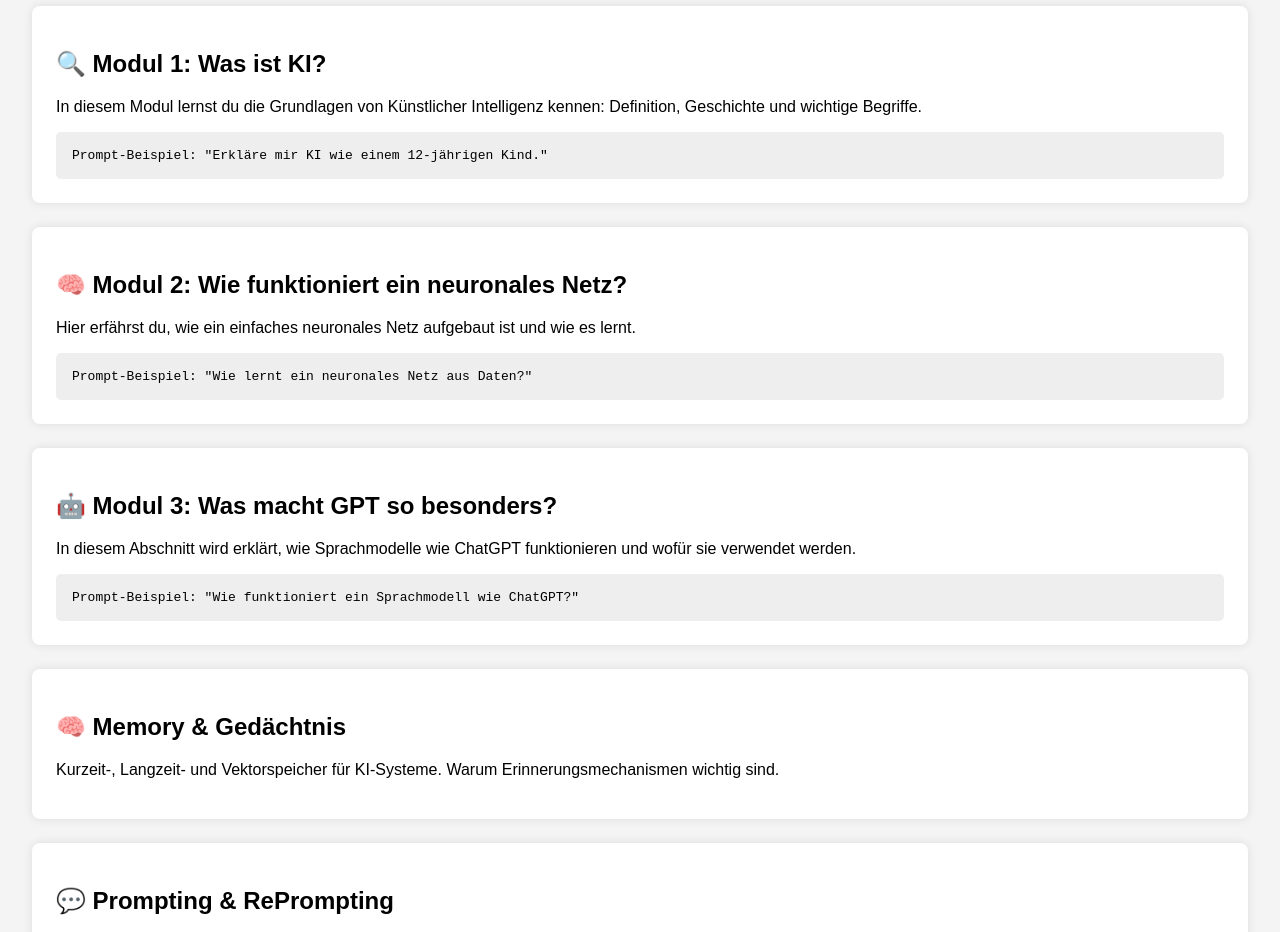
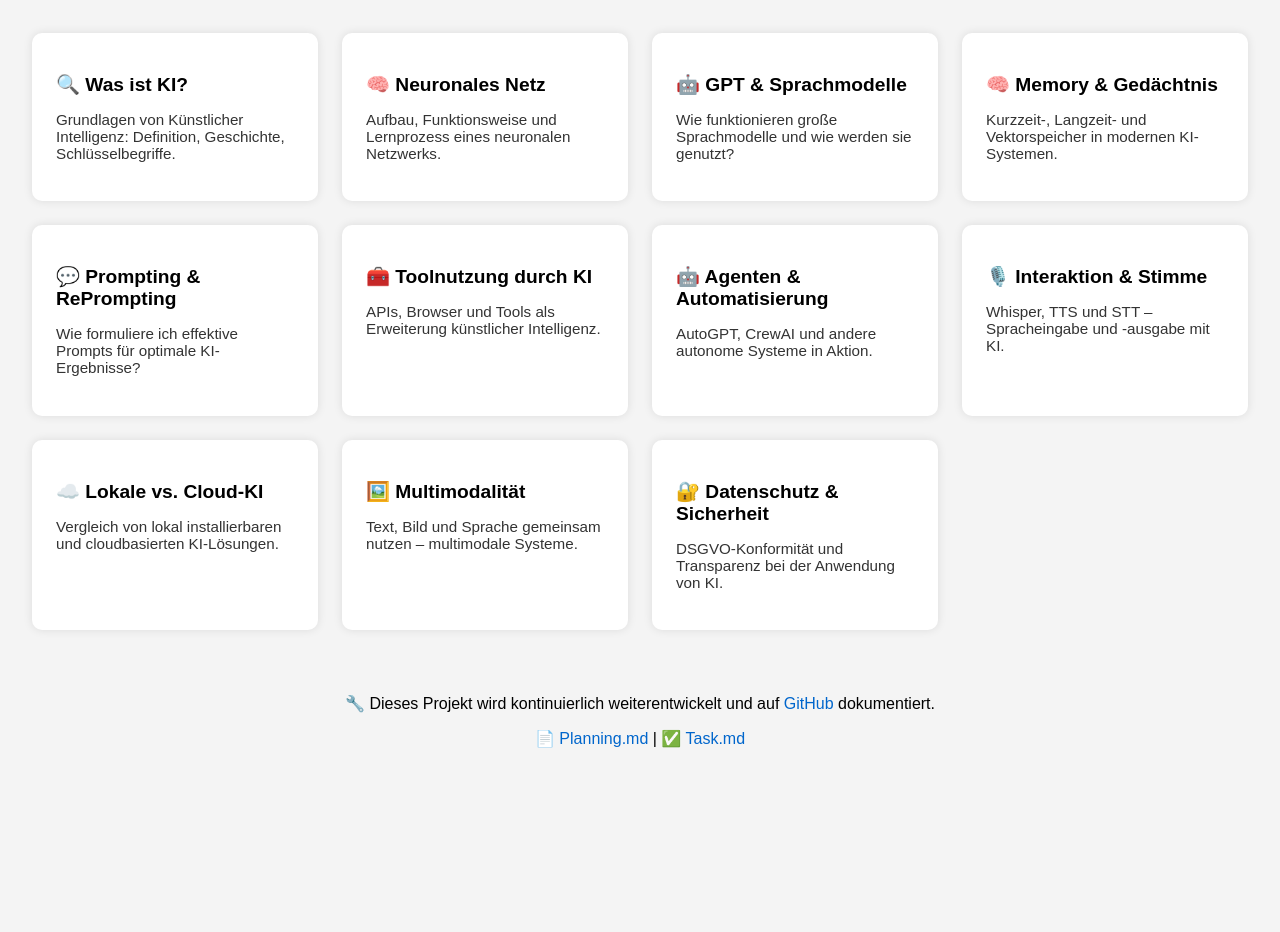
Before and after one commit to Steffen-Schlehahn/Erkl-re-mir-KI-3-aber-anders, a plain HTML site: page index.html in a window 1280 px wide. Shown: the part 85-1017 px from the top of the page. After the commit the page ends 865 px from the top, so only its background shows below. Drawn offline with Linux system fonts and the light colour scheme.

Commit message:
Update mit kacheln verteilt

```diff
--- a/index.html
+++ b/index.html
@@ -12,90 +12,103 @@
     }
     h1 {
       color: #333;
+      text-align: center;
+      margin-bottom: 3rem;
     }
-    .modul {
+    .grid {
+      display: grid;
+      grid-template-columns: repeat(auto-fill, minmax(250px, 1fr));
+      gap: 1.5rem;
+    }
+    .kachel {
       background-color: white;
-      border-radius: 8px;
+      border-radius: 10px;
       padding: 1.5rem;
-      margin-bottom: 1.5rem;
       box-shadow: 0 0 10px rgba(0,0,0,0.1);
+      transition: transform 0.2s;
     }
-    .prompt-box {
-      background: #eee;
-      padding: 1rem;
-      margin-top: 1rem;
-      border-radius: 5px;
-      font-family: monospace;
+    .kachel:hover {
+      transform: scale(1.02);
+    }
+    .kachel h2 {
+      font-size: 1.2rem;
+      margin-bottom: 0.5rem;
+    }
+    .kachel p {
+      font-size: 0.95rem;
+      color: #333;
+    }
+    footer {
+      margin-top: 4rem;
+      text-align: center;
+    }
+    footer a {
+      color: #0066cc;
+      text-decoration: none;
+    }
+    footer a:hover {
+      text-decoration: underline;
     }
   </style>
 </head>
 <body>
   <h1>🧠 Willkommen zum interaktiven KI-Lernprojekt</h1>
 
-  <div class="modul">
-    <h2>🔍 Modul 1: Was ist KI?</h2>
-    <p>In diesem Modul lernst du die Grundlagen von Künstlicher Intelligenz kennen: Definition, Geschichte und wichtige Begriffe.</p>
-    <div class="prompt-box">
-      Prompt-Beispiel: "Erkläre mir KI wie einem 12-jährigen Kind."
+  <div class="grid">
+    <div class="kachel">
+      <h2>🔍 Was ist KI?</h2>
+      <p>Grundlagen von Künstlicher Intelligenz: Definition, Geschichte, Schlüsselbegriffe.</p>
+    </div>
+    <div class="kachel">
+      <h2>🧠 Neuronales Netz</h2>
+      <p>Aufbau, Funktionsweise und Lernprozess eines neuronalen Netzwerks.</p>
+    </div>
+    <div class="kachel">
+      <h2>🤖 GPT & Sprachmodelle</h2>
+      <p>Wie funktionieren große Sprachmodelle und wie werden sie genutzt?</p>
+    </div>
+    <div class="kachel">
+      <h2>🧠 Memory & Gedächtnis</h2>
+      <p>Kurzzeit-, Langzeit- und Vektorspeicher in modernen KI-Systemen.</p>
+    </div>
+    <div class="kachel">
+      <h2>💬 Prompting & RePrompting</h2>
+      <p>Wie formuliere ich effektive Prompts für optimale KI-Ergebnisse?</p>
+    </div>
+    <div class="kachel">
+      <h2>🧰 Toolnutzung durch KI</h2>
+      <p>APIs, Browser und Tools als Erweiterung künstlicher Intelligenz.</p>
+    </div>
+    <div class="kachel">
+      <h2>🤖 Agenten & Automatisierung</h2>
+      <p>AutoGPT, CrewAI und andere autonome Systeme in Aktion.</p>
+    </div>
+    <div class="kachel">
+      <h2>🎙️ Interaktion & Stimme</h2>
+      <p>Whisper, TTS und STT – Spracheingabe und -ausgabe mit KI.</p>
+    </div>
+    <div class="kachel">
+      <h2>☁️ Lokale vs. Cloud-KI</h2>
+      <p>Vergleich von lokal installierbaren und cloudbasierten KI-Lösungen.</p>
+    </div>
+    <div class="kachel">
+      <h2>🖼️ Multimodalität</h2>
+      <p>Text, Bild und Sprache gemeinsam nutzen – multimodale Systeme.</p>
+    </div>
+    <div class="kachel">
+      <h2>🔐 Datenschutz & Sicherheit</h2>
+      <p>DSGVO-Konformität und Transparenz bei der Anwendung von KI.</p>
     </div>
   </div>
 
-  <div class="modul">
-    <h2>🧠 Modul 2: Wie funktioniert ein neuronales Netz?</h2>
-    <p>Hier erfährst du, wie ein einfaches neuronales Netz aufgebaut ist und wie es lernt.</p>
-    <div class="prompt-box">
-      Prompt-Beispiel: "Wie lernt ein neuronales Netz aus Daten?"
-    </div>
-  </div>
-
-  <div class="modul">
-    <h2>🤖 Modul 3: Was macht GPT so besonders?</h2>
-    <p>In diesem Abschnitt wird erklärt, wie Sprachmodelle wie ChatGPT funktionieren und wofür sie verwendet werden.</p>
-    <div class="prompt-box">
-      Prompt-Beispiel: "Wie funktioniert ein Sprachmodell wie ChatGPT?"
-    </div>
-  </div>
-
-  <div class="modul">
-    <h2>🧠 Memory & Gedächtnis</h2>
-    <p>Kurzeit-, Langzeit- und Vektorspeicher für KI-Systeme. Warum Erinnerungsmechanismen wichtig sind.</p>
-  </div>
-
-  <div class="modul">
-    <h2>💬 Prompting & RePrompting</h2>
-    <p>Wie man effektive Anweisungen formuliert, um gute Ergebnisse von KI-Modellen zu erhalten.</p>
-  </div>
-
-  <div class="modul">
-    <h2>🧰 Toolnutzung durch KI</h2>
-    <p>Wie KI mit Tools und APIs wie z. B. Browser, Python oder Datenbanken interagieren kann.</p>
-  </div>
-
-  <div class="modul">
-    <h2>🤖 Agenten & Automatisierung</h2>
-    <p>AutoGPT, CrewAI und andere Systeme, die komplexe Aufgaben autonom erledigen.</p>
-  </div>
-
-  <div class="modul">
-    <h2>🎙️ Interaktion & Stimme</h2>
-    <p>Whisper, Text-to-Speech und Speech-to-Text Technologien im Einsatz mit Sprachmodellen.</p>
-  </div>
-
-  <div class="modul">
-    <h2>☁️ Lokale vs. Cloud-KI</h2>
-    <p>Unterschiede zwischen offlinefähigen KI-Systemen und cloudbasierten APIs.</p>
-  </div>
-
-  <div class="modul">
-    <h2>🖼️ Multimodalität</h2>
-    <p>Integration von Text, Bild und Sprache als kombinierte Eingabe- und Ausgabeformate.</p>
-  </div>
-
-  <div class="modul">
-    <h2>🔐 Datenschutz & Sicherheit</h2>
-    <p>Wie KI-Anwendungen DSGVO-konform gestaltet werden und wie Transparenz und Sicherheit gewährleistet werden können.</p>
-  </div>
-
-  <p>🔧 Dieses Projekt wird kontinuierlich weiterentwickelt und auf <a href="https://github.com/" target="_blank">GitHub</a> dokumentiert.</p>
+  <footer>
+    <p>🔧 Dieses Projekt wird kontinuierlich weiterentwickelt und auf
+      <a href="https://github.com/steffen-schlehahn/Erkl-re-mir-KI-3-aber-anders" target="_blank">GitHub</a> dokumentiert.
+    </p>
+    <p>
+      📄 <a href="https://github.com/steffen-schlehahn/Erkl-re-mir-KI-3-aber-anders/blob/main/Planning.md" target="_blank">Planning.md</a> |
+      ✅ <a href="https://github.com/steffen-schlehahn/Erkl-re-mir-KI-3-aber-anders/blob/main/task.md" target="_blank">Task.md</a>
+    </p>
+  </footer>
 </body>
 </html>
```
